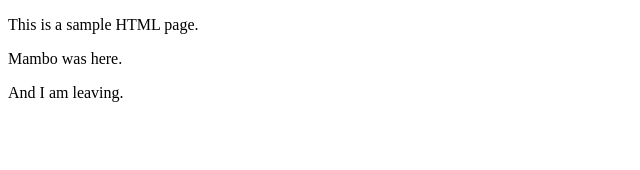
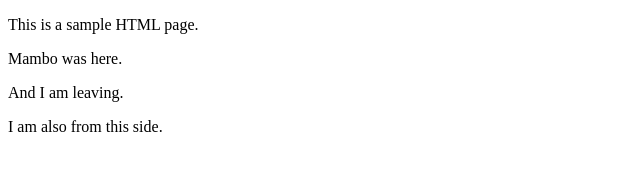
Before and after one commit to educhinski/sample_html, a plain HTML site: page index.html in a window 1280 px wide. Shown: the whole page, without its empty margins (0-640 px from the left). Drawn offline with Linux system fonts and the light colour scheme.

Commit message:
added yet another paragraph

```diff
--- a/index.html
+++ b/index.html
@@ -10,5 +10,6 @@
   <p>This is a sample HTML page.</p>
   <p>Mambo was here.</p>
   <p>And I am leaving.</p>
+  <p>I am also from this side.</p>
 </body>
 </html>
```
